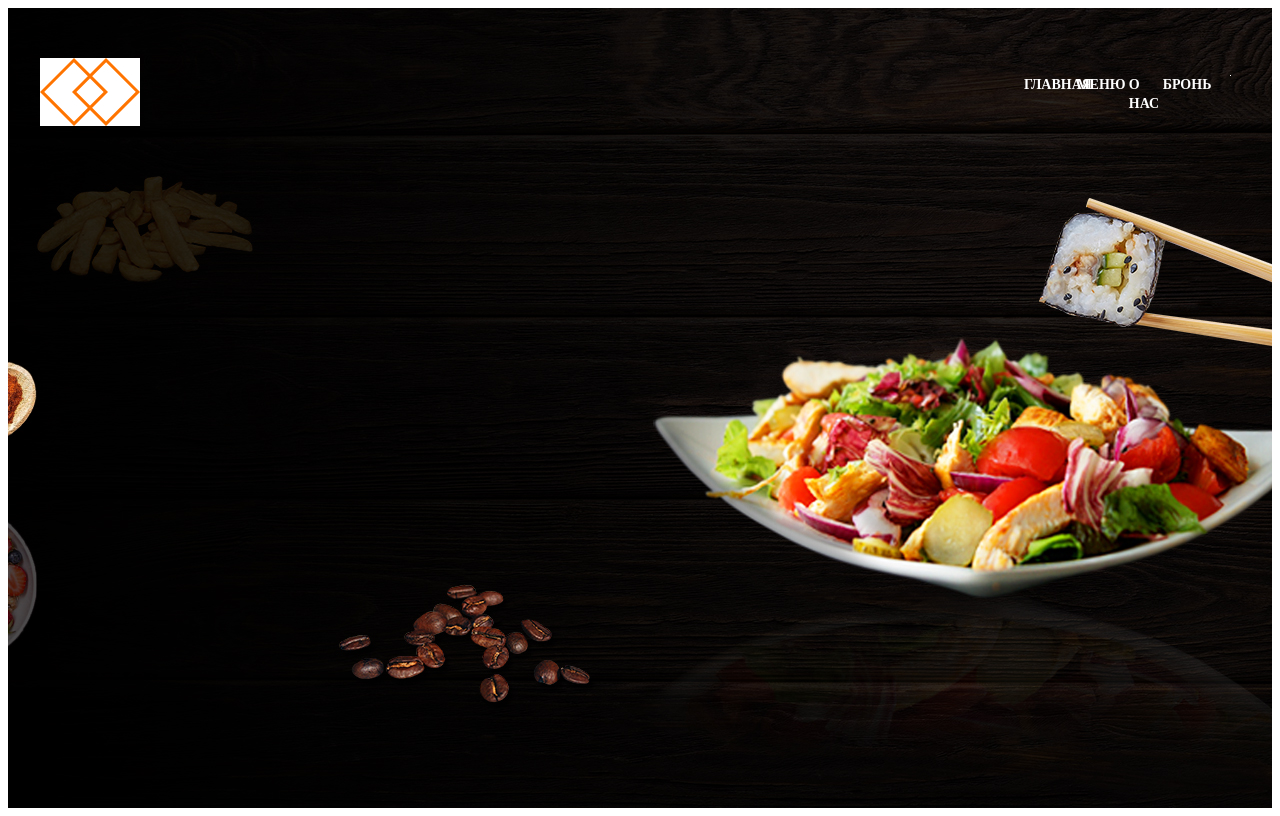
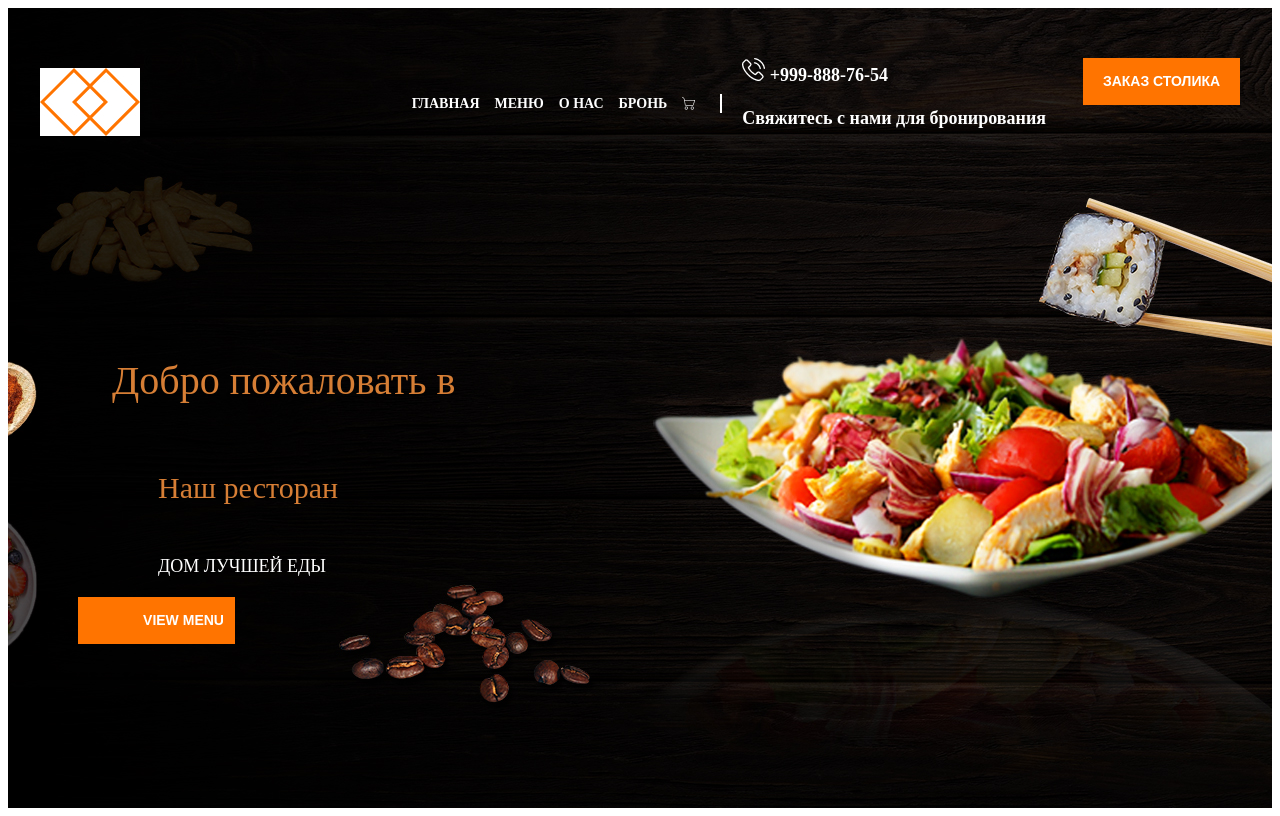
Before and after one commit to juraantoniv/modul_1, a plain HTML site: page lesson6/1.html in a window 1280 px wide. Drawn offline with Linux system fonts and the light colour scheme.

Commit message:
HomeWorrk6

```diff
--- a/lesson6/1.html
+++ b/lesson6/1.html
@@ -15,9 +15,25 @@
                 <div class="nav_i"><a href="#">МЕНЮ</a></div>
                 <div class="nav_i"><a href="#">О НАС</a></div>
                 <div class="nav_i"><a href="#">БРОНЬ</a></div>
-                <div class="nav_i"><a href="#"><img src="shopping-cart%201.png" alt="Shoping_card"></a></div>
+                <div class="nav_i"><a href="#"><img src="cart.png" alt="Shoping_card"></a></div>
+            </nav>
+            <div class="header_k">
+                <div class="photo_p">
+                    <img src="phone.png" alt="ph">    +999-888-76-54
+                    <p>Свяжитесь с нами
+                        для бронирования</p>
+                </div>
+                <button class="B1">ЗАКАЗ СТОЛИКА</button>
+        </div>
 
-            </nav>
+        </div>
+    </div>
+    <div class="header_main">
+        <div class="h_t">
+            <h2>Добро пожаловать в</h2>
+            <h1>Наш ресторан</h1>
+            <p>ДОМ ЛУЧШЕЙ ЕДЫ</p>
+            <button class="header_main B2">VIEW MENU</button>
         </div>
     </div>
 </div>
--- a/lesson6/2.css
+++ b/lesson6/2.css
@@ -2,9 +2,7 @@
     height: 100vh;
     background: url("hero image.png") no-repeat center/cover;
 }
-.nav_i{
-    width: 20px;
-}
+
 .wraper{
 
     max-width: 1200px;
@@ -21,8 +19,11 @@
 .nav{
 
     display: flex;
-    column-gap: 23px;
+    column-gap: 15px;
     justify-content: center;
+    align-items: center;
+    border-right: 2px solid white;
+    padding-right: 25px;
 
 }
 .nav_i a{
@@ -36,3 +37,88 @@
     text-decoration: none;
 
 }
+
+.header_m{
+    display: flex;
+    align-items: center;
+
+
+}
+.photo_p{
+
+    font-weight: bold;
+    font-size: 18px;
+    line-height: 25px;
+    color: #FFFFFF;
+padding-left: 20px;
+    padding-right: 15px;
+}
+.header_k{
+
+    display: flex;
+}
+.B1{
+
+
+    font-style: normal;
+    font-weight: bold;
+    font-size: 14px;
+    line-height: 19px;
+    color: #FFFFFF;
+    width: 157px;
+    height: 47px;
+    left: 1118px;
+    top: 59px;
+    background: #FF7400;
+    margin-left: 22px;
+    border: none;
+    cursor: pointer;
+}
+.h_t{
+    margin-top: 203px;
+    display: block;
+    justify-content: center;
+}
+.h_t h2{
+    font-style: normal;
+    font-weight: normal;
+    font-size: 40px;
+    line-height: 57px;
+    color: #D67E35;
+    margin-left: 104px;
+}
+.h_t h1{
+
+    font-style: normal;
+    font-weight: normal;
+    font-size: 30px;
+    line-height: 92px;
+    color: #D67E35;
+    margin-left: 150px;
+}
+.h_t p{
+
+padding-left: 150px;
+    font-style: normal;
+    font-weight: normal;
+
+    font-size: 18px;
+    line-height: 25px;
+    color: #FFFFFF
+}
+.B2 {
+    font-style: normal;
+    font-weight: bold;
+    font-size: 14px;
+    line-height: 19px;
+    color: #FFFFFF;
+    width: 157px;
+    height: 47px;
+    left: 1118px;
+    top: 59px;
+    background: #FF7400;
+    padding-left: 60px;
+    border: none;
+    cursor: pointer;
+    margin-left: 70px;
+}
```
Also changed, not shown: lesson6/cart.png (added), lesson6/phone.png (added), lesson6/shopping-cart 1.png (deleted).
